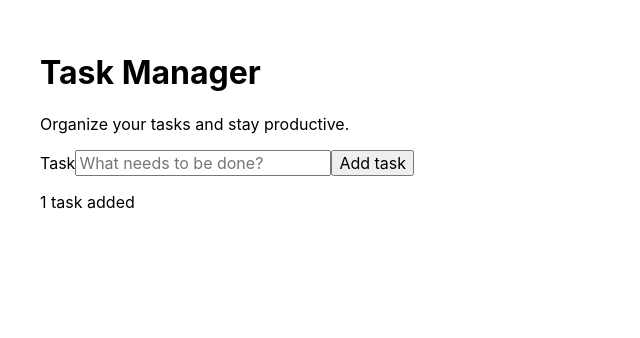
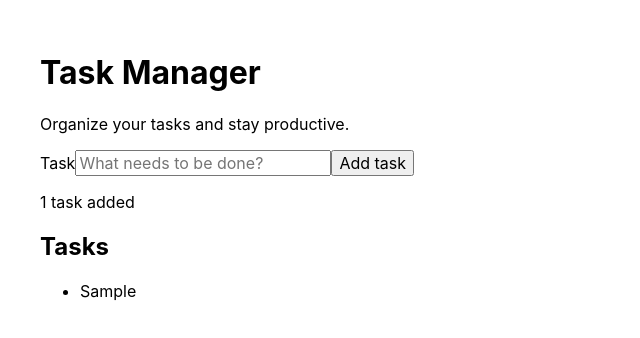
Before and after one commit to jositoda1/task-manager, a React (Vite) app: page / in a window 1280 px wide. Both pictures are taken after typing "Sample" into the empty fields and a click on the button "Add task". Shown: the top 338 px of the page, without its empty margins (0-640 px from the left). Built offline with nearby package versions, Linux system fonts and the light colour scheme.

Commit message:
feat: add task list

```diff
--- a/src/App.jsx
+++ b/src/App.jsx
@@ -1,14 +1,22 @@
 import { useState } from 'react'
 import './App.css'
 import TaskForm from './components/TaskForm'
+import TaskList from './components/TaskList'
 
 function App() {
   const [tasks, setTasks] = useState([])
 
   const handleAddTask = (taskTitle) => {
-    // I keep the task collection in App because multiple components will
-    // eventually need access to it, including the form and the task list.
-    setTasks((currentTasks) => [...currentTasks, taskTitle])
+    const newTask = {
+      // I assign each task a stable ID when it is created so React does not
+      // need to rely on the item's array position when rendering the list.
+      id: crypto.randomUUID(),
+      title: taskTitle,
+    }
+
+    // I use a functional state update because the next collection depends
+    // directly on the previous task collection.
+    setTasks((currentTasks) => [...currentTasks, newTask])
   }
 
   return (
@@ -21,6 +29,8 @@ function App() {
       <p>
         {tasks.length} {tasks.length === 1 ? 'task' : 'tasks'} added
       </p>
+
+      <TaskList tasks={tasks} />
     </main>
   )
 }
--- /dev/null
+++ b/src/components/TaskList.jsx
@@ -0,0 +1,23 @@
+// src/components/TaskList.jsx
+
+function TaskList({ tasks }) {
+    if (tasks.length === 0) {
+        return <p>No tasks yet. Add your first task.</p>
+    }
+
+    return (
+        <section aria-labelledby="task-list-heading">
+            <h2 id="task-list-heading">Tasks</h2>
+
+            <ul>
+                {tasks.map((task) => (
+                    // I use a stable task ID as the React key because list positions
+                    // can change later when tasks are deleted, filtered, or reordered.
+                    <li key={task.id}>{task.title}</li>
+                ))}
+            </ul>
+        </section>
+    )
+}
+
+export default TaskList
```
Also changed, not shown: 2 other files (tests, documents, lock files or other folders).
